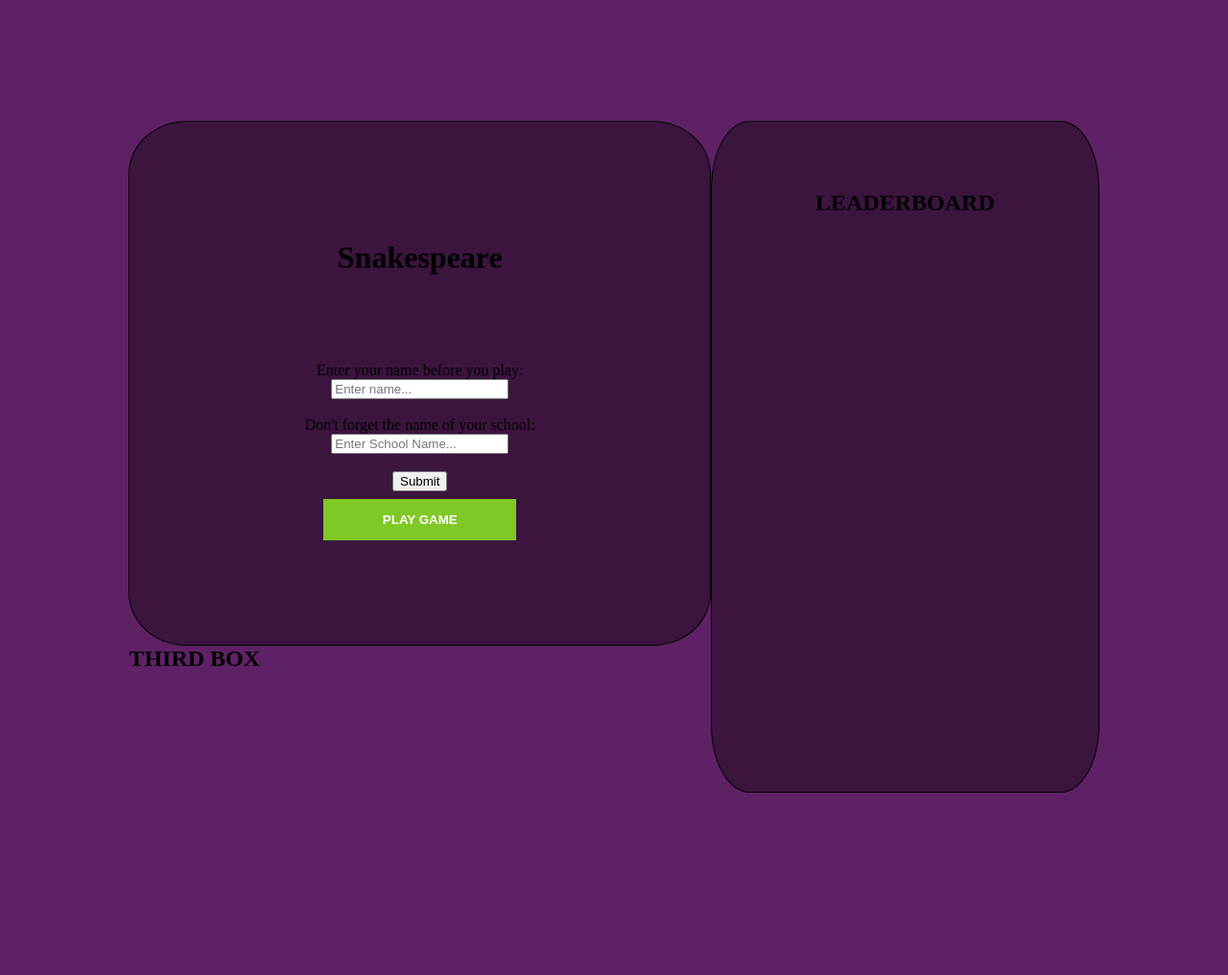
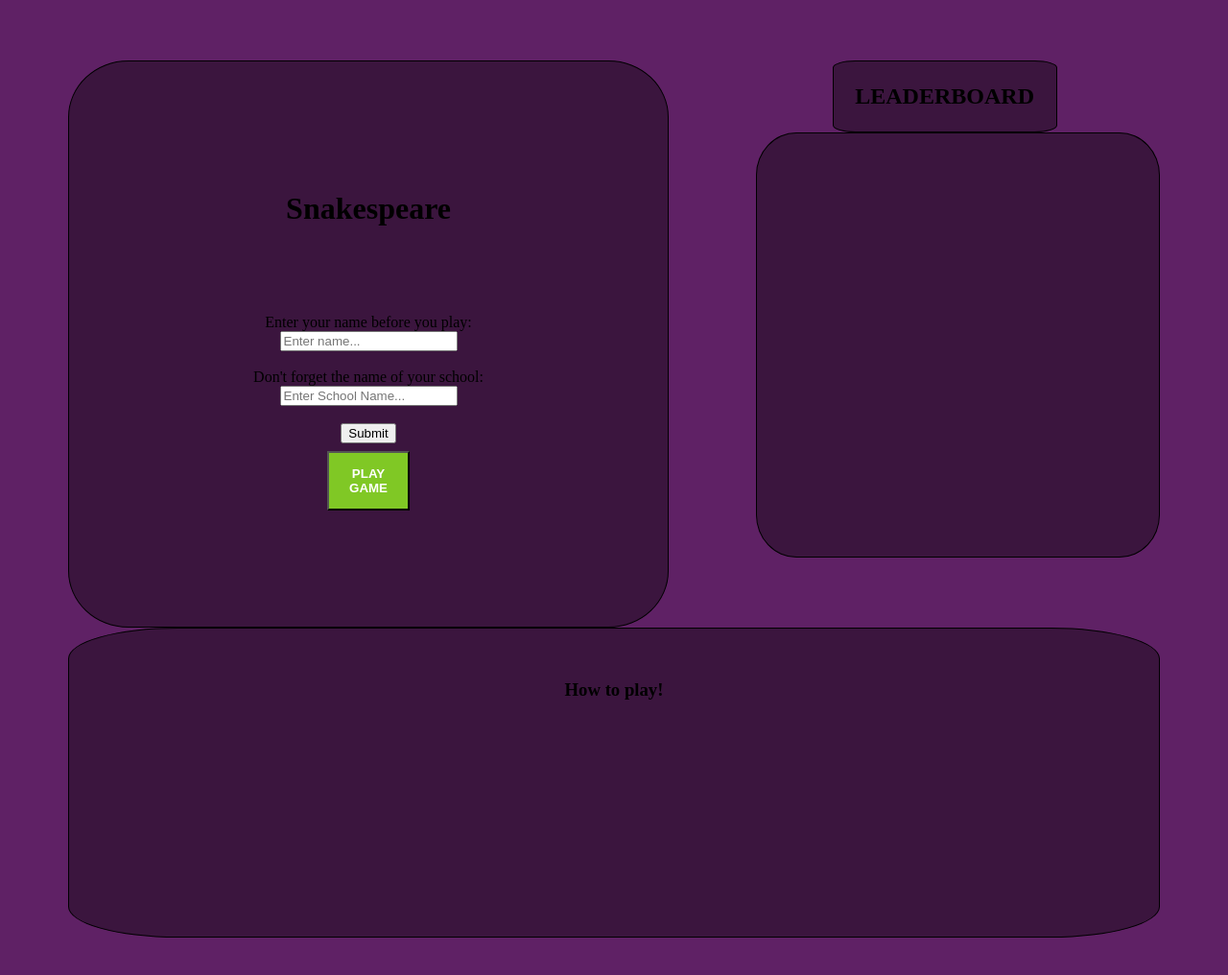
Before and after one commit to Thiefstep/Lap_1_Project, a plain HTML site: page client/index.html in a window 1280 px wide. Shown: the whole page at 96% size. Before the commit the page ends 827 px from the top, so only its background shows below. Drawn offline with Linux system fonts and the light colour scheme; no server answers.

Commit message:
I've corrected the box css so they are formatted correctly

```diff
--- a/client/home.css
+++ b/client/home.css
@@ -1,5 +1,5 @@
 main {
-margin: 10%;
+margin: 5%;
 }
 
 body {
@@ -11,9 +11,12 @@ body {
   padding: 1rem;
 }
 #box1{
+  width: 55%;
+  display: flex;
+  flex-direction: column;
+  align-items: center;
+  justify-content: center;
   padding: 10%;
-  width: 60%;
-  height: 50%;
   float: left;
   box-sizing: border-box;
   border: 1px solid black;
@@ -24,9 +27,13 @@ body {
 }
 
 #box2{
-  padding: 5%;
-  width: 40%;
-  height: 700px;
+  width: 37%;
+  height: 443px;
+  display: flex;
+  flex-direction: column;
+  align-items: center;
+  justify-content: center;
+  padding-top: 5%;
   float: right;
   box-sizing: border-box;
   border: 1px solid black;
@@ -35,14 +42,41 @@ body {
   border-radius: 10%;
 }
 
+h2 {
+  padding: 2%;
+  margin: 0%;
+  margin-left: 15%;
+  display: inline-block;
+  box-sizing: border-box;
+  border: 1px solid black;
+  text-align: center;
+  background: #0807086a;
+  border-radius: 10%;
+}
+
+#box3 {
+  padding: 3%;
+  margin-top: 5%;
+  width: 100%;
+  display: flex;
+  flex-direction: column;
+  align-items: center;
+  justify-content: center;
+  padding-bottom: 20%;
+  box-sizing: border-box;
+  border: 1px solid black;
+  text-align: center;
+  background: #0807086a;
+  border-radius: 10%;
+}
 
   button {
     background-color: #80C825;
     color: white;padding: 14px 20px;
     margin: 8px 0;
-    border: none;
+    border: inline-block;
     cursor: pointer;
-    width: 50%;
+    width: 70%;
   }
 
 
--- a/client/index.html
+++ b/client/index.html
@@ -37,19 +37,21 @@
 
     </div1>
 
+    <h2>LEADERBOARD</h2>
+
     <div2 id="box2">
-       <h2>LEADERBOARD</h2>
+
     </div2>
-    <div id="box3">
-      <h2>THIRD BOX</h2>
-  </div>
+    <div3 id="box3">
+      <h3>How to play!</h3>
+  </div3>
   <script>
     const form = document.getElementById("create-form");
     const box2 = document.getElementById("box2");
     form.addEventListener("submit", (event) => {
         event.preventDefault();
         const name = document.getElementById("name").value;
-          box2.textContent = ">" + name;
+        box2.insertAdjacentHTML('beforeend', '<div>' + name + '</div>');
     });
 </script>
 
```
Also changed, not shown: client/Leahtest.js (added). Lines whose indentation alone changed are shown as unchanged.
